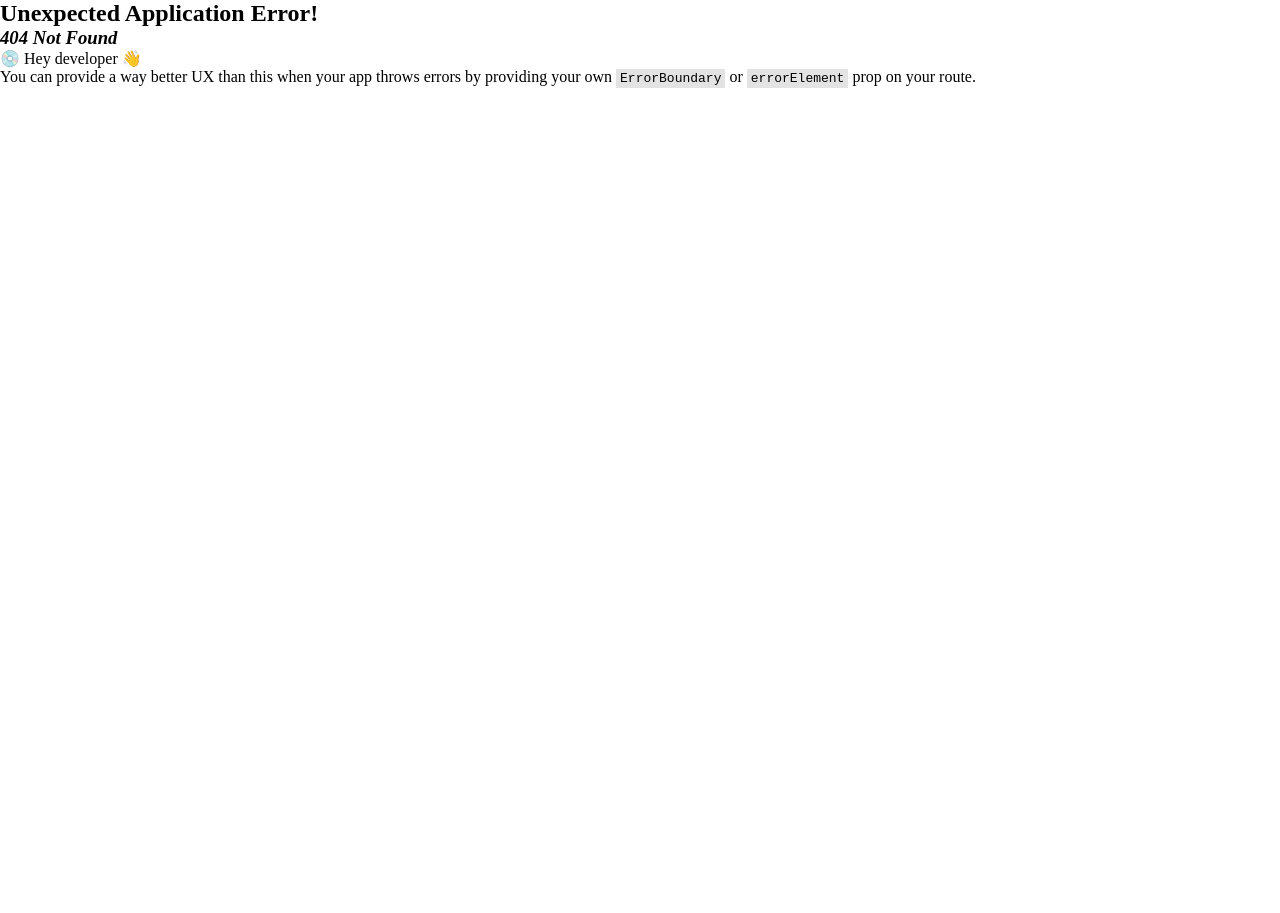
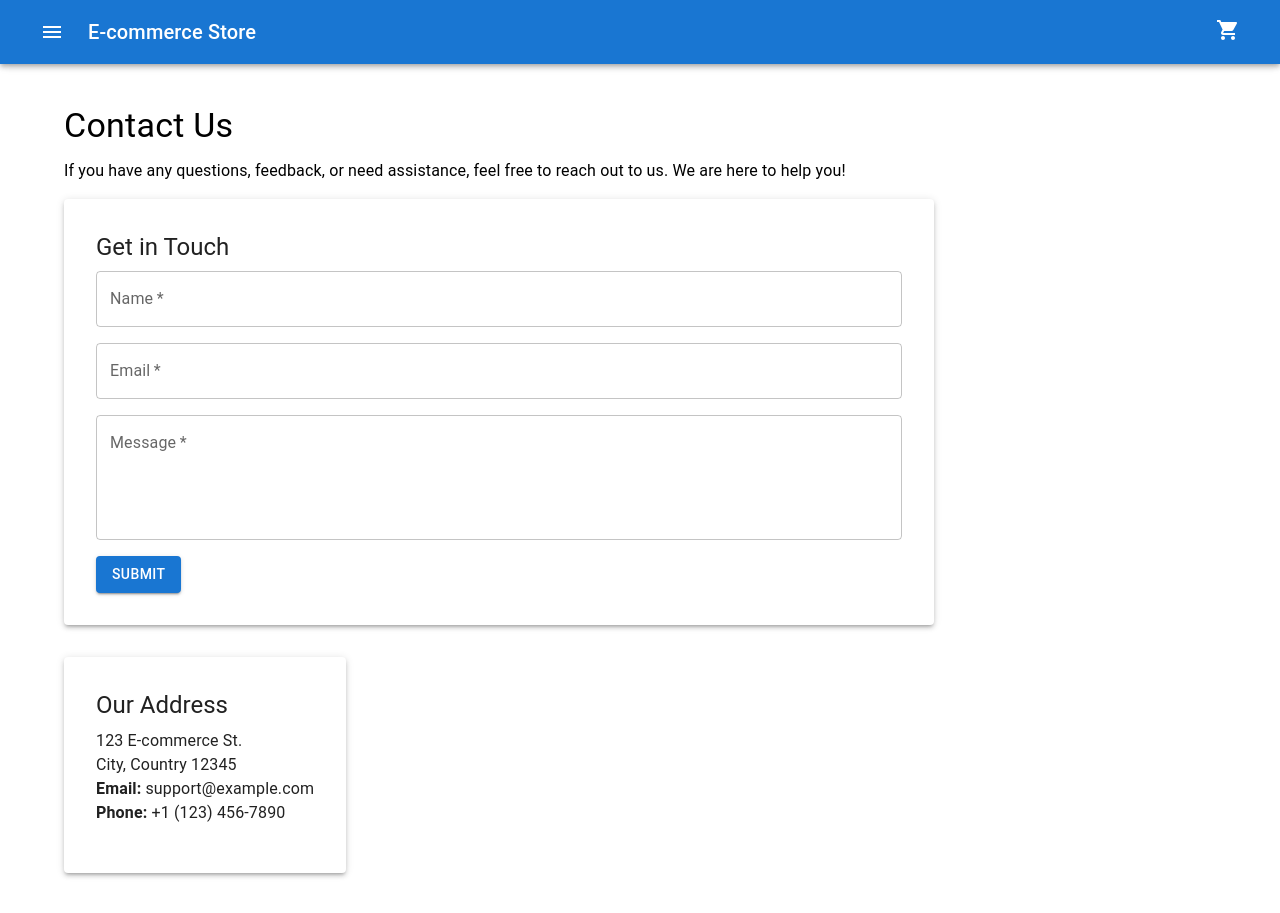
Before and after one commit to Hafsa-creator/redux-toolkit, a React (Vite) app: page /contact-us in a window 1280 px wide. Before the commit this address had no page. Before the commit the page ends 800 px from the top, so only its background shows below. Built offline with nearby package versions, Linux system fonts and the light colour scheme.

Commit message:
About and Contact Page

```diff
--- a/src/components/ProductsContainer.jsx
+++ b/src/components/ProductsContainer.jsx
@@ -18,12 +18,33 @@ const ProductsContainer = () => {
 
 
     return (
+        <div>
+            {/* Hero Section */}
+            <Box
+                sx={{
+                    backgroundImage: `url('https://images.pexels.com/photos/6956903/pexels-photo-6956903.jpeg?auto=compress&cs=tinysrgb&w=1260&h=750&dpr=2')`,
+                    backgroundSize: 'cover',
+                    backgroundPosition: 'center',
+                    height: '100vh',
+                    display: 'flex',
+                    justifyContent: 'center',
+                    alignItems: 'center',
+                    color: 'white',
+                    mb: 7,
+                    textAlign: 'center'
+                }}
+            >
+                <Typography variant="h3" sx={{ backgroundColor: 'rgba(0,0,0,0.5)', p: 2 }}>
+                    Welcome to Our E-commerce Store
+                </Typography>
+            </Box>
+
+            {/* cards */}
             <Box
                 sx={{
                     display: 'flex',
                     justifyContent: 'center',
                     flexWrap: 'wrap',
-                margin: '30px 0',
                     gap: 3,
                 }}
             >
@@ -81,6 +102,7 @@ const ProductsContainer = () => {
                     </Card>
                 ))}
             </Box>
+        </div>
     );
 };
 
--- /dev/null
+++ b/src/pages/AboutPage.jsx
@@ -0,0 +1,75 @@
+import React from 'react';
+// material ui
+import { Container, Typography, Box, Grid2, Paper } from '@mui/material';
+import MissionIcon from '@mui/icons-material/Flag';
+
+
+const AboutPage = () => {
+
+    return (
+        <Container sx={{ my: 5 }}>
+
+            {/* Hero Section */}
+            <Box
+                sx={{
+                    backgroundImage: `url('https://images.pexels.com/photos/6956903/pexels-photo-6956903.jpeg?auto=compress&cs=tinysrgb&w=1260&h=750&dpr=2')`,
+                    backgroundSize: 'cover',
+                    backgroundPosition: 'center',
+                    height: 450,
+                    borderRadius: 2,
+                    display: 'flex',
+                    justifyContent: 'center',
+                    alignItems: 'center',
+                    color: 'white',
+                    mb: 5,
+                    textAlign: 'center'
+                }}
+            >
+                <Typography variant="h3" sx={{ backgroundColor: 'rgba(0,0,0,0.5)', p: 2 }}>
+                    About Our E-commerce Web Store
+                </Typography>
+            </Box>
+
+            {/* Content Section */}
+            <Grid2 container spacing={4}>
+                <Grid2 item xs={12} md={6}>
+                    <Paper elevation={3} sx={{ p: 4 }}>
+                        <Typography variant="h4" gutterBottom>
+                            About Us
+                        </Typography>
+                        <Typography variant="body1" paragraph>
+                            We are dedicated to providing the best products at competitive prices. Our journey began in 2019 with a vision to create an enjoyable, reliable online shopping experience. We value quality, customer satisfaction, and sustainability.
+                        </Typography>
+                        <Typography variant="body1" paragraph>
+                            We are proud to support local artisans and ensure sustainability through our carefully curated selection of items.
+                            Our team is passionate about delivering high-quality products. We carefully select every product to ensure it meets our high standards.
+                        </Typography>
+                        <Typography variant="body1" paragraph>
+                            <b>**Our Values**</b>
+                            <ul>
+                                <li> <b>Quality:</b> We prioritize high standards in all our products.</li>
+                                <li> <b>Sustainability:</b> We care for our planet and community.</li>
+                                <li> <b>Customer Satisfaction:</b> Your happiness is our priority.</li>
+                            </ul>
+                        </Typography>
+                    </Paper>
+                </Grid2>
+            </Grid2>
+
+            {/* Mission Section */}
+            <Box sx={{ mt: 5 }}>
+                <Paper elevation={3} sx={{ p: 4, display: 'flex', alignItems: 'center' }}>
+                    <MissionIcon sx={{ fontSize: 50, mr: 4 }} color="primary" />
+                    <Box>
+                        <Typography variant="h5">Our Mission</Typography>
+                        <Typography variant="body1" sx={{ my: 1.5 }}>
+                            To provide a seamless shopping experience and offer the highest quality products that resonate with our customers' needs.
+                        </Typography>
+                    </Box>
+                </Paper>
+            </Box>
+        </Container>
+    );
+}
+
+export default AboutPage;
--- /dev/null
+++ b/src/pages/ContactPage.jsx
@@ -0,0 +1,77 @@
+import React from 'react';
+import { Container, Typography, Box, TextField, Button, Grid2, Paper } from '@mui/material';
+
+const ContactPage = () => {
+    const handleSubmit = (event) => {
+        event.preventDefault();
+        // Handle form submission logic here
+        alert('Message submitted!');
+    };
+
+    return (
+        <Container sx={{ my: 5 }}>
+            <Typography variant="h4" gutterBottom>
+                Contact Us
+            </Typography>
+            <Typography variant="body1" paragraph>
+                If you have any questions, feedback, or need assistance, feel free to reach out to us.
+                We are here to help you!
+            </Typography>
+
+            <Grid2 container spacing={4}>
+                <Grid2 item xs={12} md={6}>
+                    <Paper elevation={3} sx={{ p: 4 }}>
+                        <Typography variant="h5" gutterBottom>
+                            Get in Touch
+                        </Typography>
+                        <form onSubmit={handleSubmit}>
+                            <TextField
+                                required
+                                label="Name"
+                                variant="outlined"
+                                fullWidth
+                                sx={{ mb: 2 }}
+                            />
+                            <TextField
+                                required
+                                label="Email"
+                                type="email"
+                                variant="outlined"
+                                fullWidth
+                                sx={{ mb: 2 }}
+                            />
+                            <TextField
+                                required
+                                label="Message"
+                                variant="outlined"
+                                fullWidth
+                                multiline
+                                rows={4}
+                                sx={{ mb: 2 }}
+                            />
+                            <Button type="submit" variant="contained" color="primary">
+                                Submit
+                            </Button>
+                        </form>
+                    </Paper>
+                </Grid2>
+
+                <Grid2 item xs={12} md={6}>
+                    <Paper elevation={3} sx={{ p: 4 }}>
+                        <Typography variant="h5" gutterBottom>
+                            Our Address
+                        </Typography>
+                        <Typography variant="body1" paragraph>
+                            123 E-commerce St.<br />
+                            City, Country 12345<br />
+                            <strong>Email:</strong> support@example.com<br />
+                            <strong>Phone:</strong> +1 (123) 456-7890
+                        </Typography>
+                    </Paper>
+                </Grid2>
+            </Grid2>
+        </Container>
+    );
+}
+
+export default ContactPage;
```
Also changed, not shown: src/App.jsx (+10 -0 lines). Lines whose indentation alone changed are shown as unchanged.
